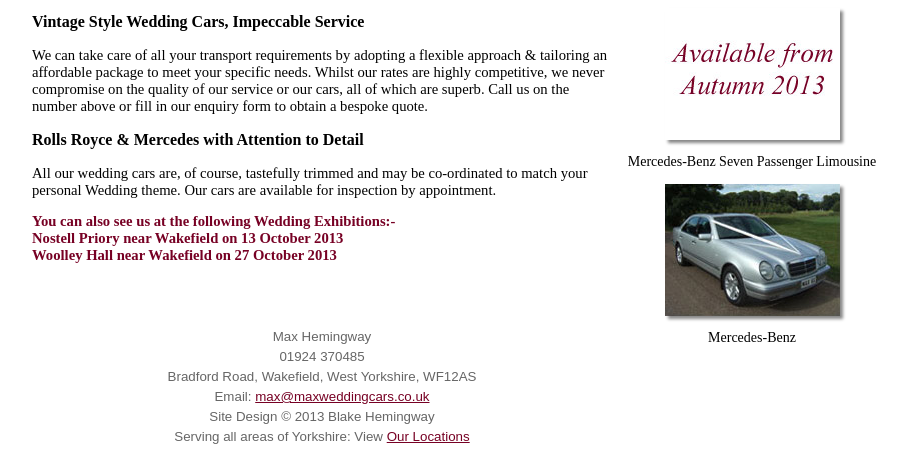
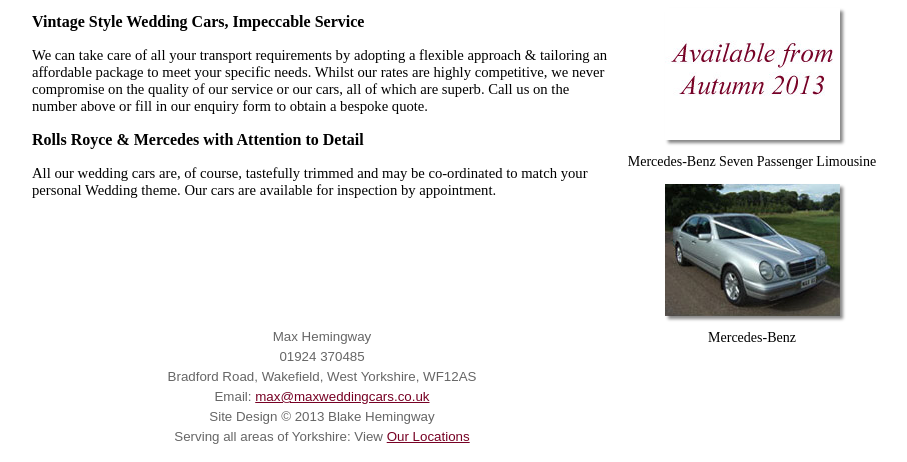
Before and after one commit to blake01/maxweddingcars, a PHP site: page / in a window 1280 px wide. Shown: the part 373-835 px from the top of the page, without its empty margins (193-1100 px from the left). Run offline with PHP 8.4, Linux system fonts and the light colour scheme; some libraries are stand-ins or nearby versions.

Commit message:
Revert 16dcec7..e294291
This rolls back to commit 16dcec7a9f9f6e575743a7038af4617ea99b3db7.

```diff
--- a/index.php
+++ b/index.php
@@ -52,9 +52,6 @@
     Whilst our rates are  highly competitive, we never compromise on the quality of our service or our  cars, all of which are superb. Call us on the number above or fill in our enquiry form to obtain a bespoke quote.</p>
 	<h3 id="mainhead">Rolls Royce &amp; Mercedes with Attention to Detail</h3>
   <p>All our wedding cars are, of course, tastefully trimmed and may be co-ordinated to match your personal Wedding theme. Our cars are available for inspection by appointment.</p>
-  <p class="burgundy"><b>You can also see us at the following Wedding Exhibitions:-<br/>
-Nostell Priory near Wakefield on 13 October 2013<br/>
-Woolley Hall near Wakefield on 27 October 2013</b></p>
 </div>
 
 <?php include 'common.html'; // Includes the common components: header, footer and sidebar ?>
--- a/oneColFixCtr.css
+++ b/oneColFixCtr.css
@@ -113,7 +113,6 @@ h4 {
 .sidebar  A:link {color:#FFF}
 .sidebar  A:visited {color:#FFF}
 .sidebar  A:hover {color:#FFF}
-.burgundy {color:#770024}
 
 /*GREYBOX*/
 #GB_overlay {
```
